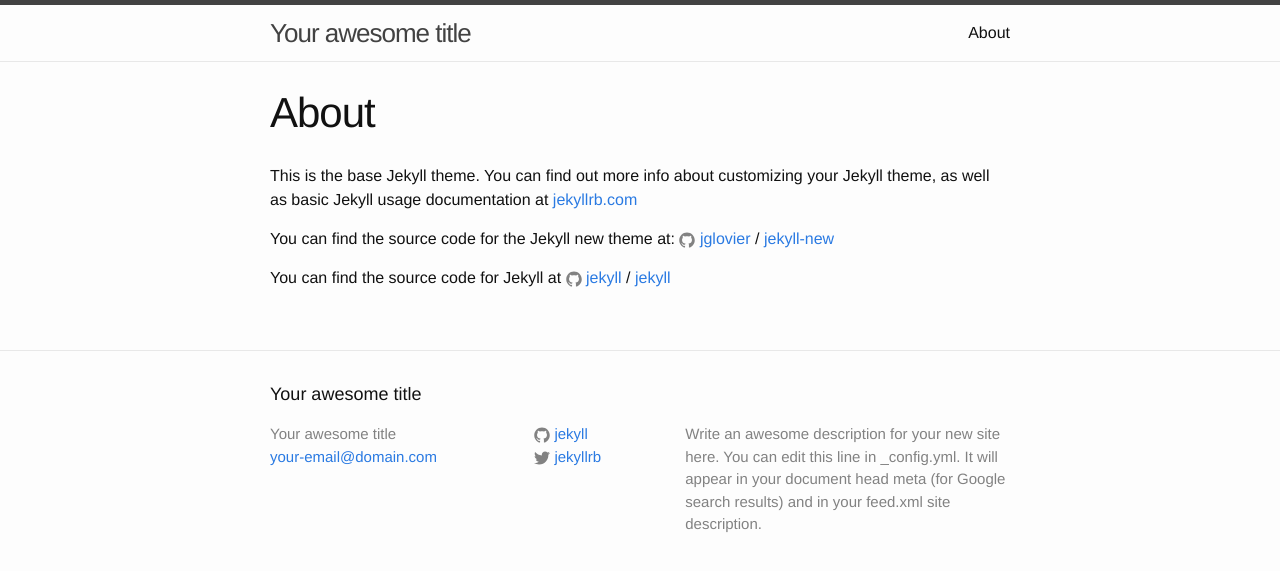
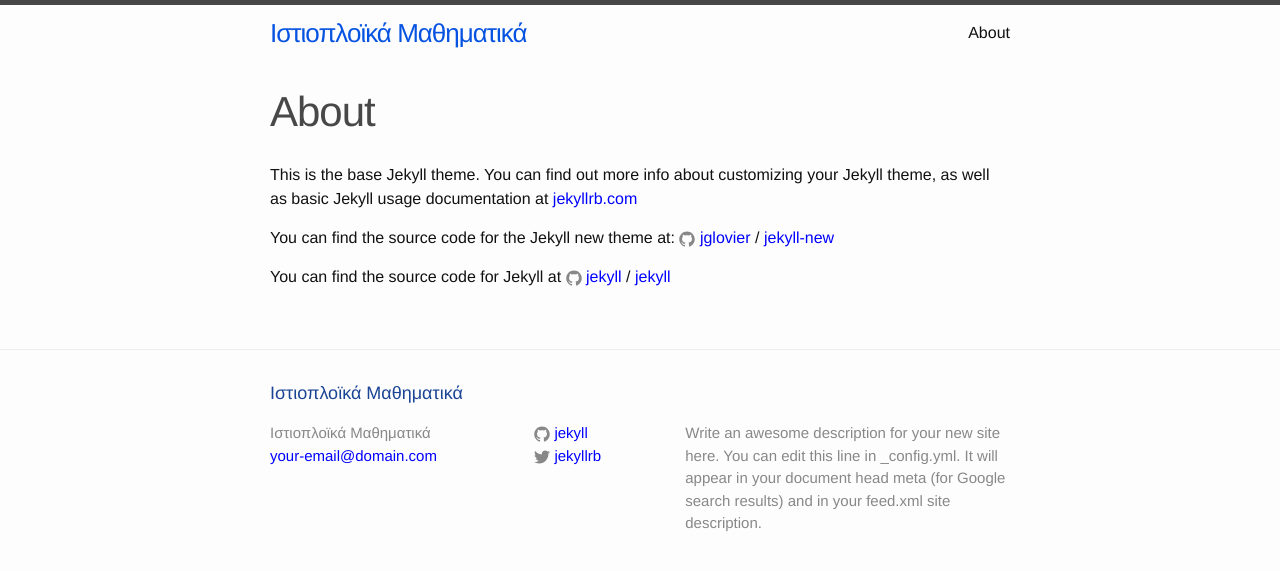
Before and after one commit to ygkoumas/sailing-maths-website, a Jekyll site: the page built from about.md, in a window 1280 px wide. Shown: the top 571 px of the page. Built offline with Jekyll 4.4.1, drawn with Linux system fonts in a browser that asks for light colours.

Commit message:
add basic style

```diff
--- a/_config.yml
+++ b/_config.yml
@@ -6,7 +6,7 @@
 # 'jekyll serve'. If you change this file, please restart the server process.
 
 # Site settings
-title: Your awesome title
+title: Ιστιοπλοϊκά Μαθηματικά
 email: your-email@domain.com
 description: > # this means to ignore newlines until "baseurl:"
   Write an awesome description for your new site here. You can edit this
--- a/_sass/_base.scss
+++ b/_sass/_base.scss
@@ -37,6 +37,13 @@
     margin-bottom: $spacing-unit / 2;
 }
 
+h1 {
+    color: $grey-color-dark;
+}
+
+h2 {
+    color: $navy;
+}
 
 
 /**
@@ -99,8 +106,7 @@
     }
 
     &:hover {
-        color: $text-color;
-        text-decoration: underline;
+        color: $grey-color-dark;
     }
 }
 
@@ -110,12 +116,9 @@
  * Blockquotes
  */
 blockquote {
-    color: $grey-color;
-    border-left: 4px solid $grey-color-light;
-    padding-left: $spacing-unit / 2;
-    font-size: 18px;
-    letter-spacing: -1px;
-    font-style: italic;
+    background: $grey-color-light;
+    border-left: 4px solid $navy;
+    padding: $spacing-unit/2;
 
     > :last-child {
         margin-bottom: 0;
--- a/_sass/_layout.scss
+++ b/_sass/_layout.scss
@@ -3,7 +3,6 @@
  */
 .site-header {
     border-top: 5px solid $grey-color-dark;
-    border-bottom: 1px solid $grey-color-light;
     min-height: 56px;
 
     // Positioning context for the mobile navigation icon
@@ -17,10 +16,13 @@
     letter-spacing: -1px;
     margin-bottom: 0;
     float: left;
+    color: $blue;
 
     &,
+    &:hover,
     &:visited {
-        color: $grey-color-dark;
+        //text-decoration: none;
+        color: $blue;
     }
 }
 
--- a/css/main.scss
+++ b/css/main.scss
@@ -16,9 +16,12 @@
 
 $text-color:       #111;
 $background-color: #fdfdfd;
-$brand-color:      #2a7ae2;
+$brand-color:      blue;
 
-$grey-color:       #828282;
+$blue:             #0652e1;
+$navy:             #1a4495;
+
+$grey-color:       #888888;
 $grey-color-light: lighten($grey-color, 40%);
 $grey-color-dark:  darken($grey-color, 25%);
 
```
Also changed, not shown: index.html (+3 -4 lines).
